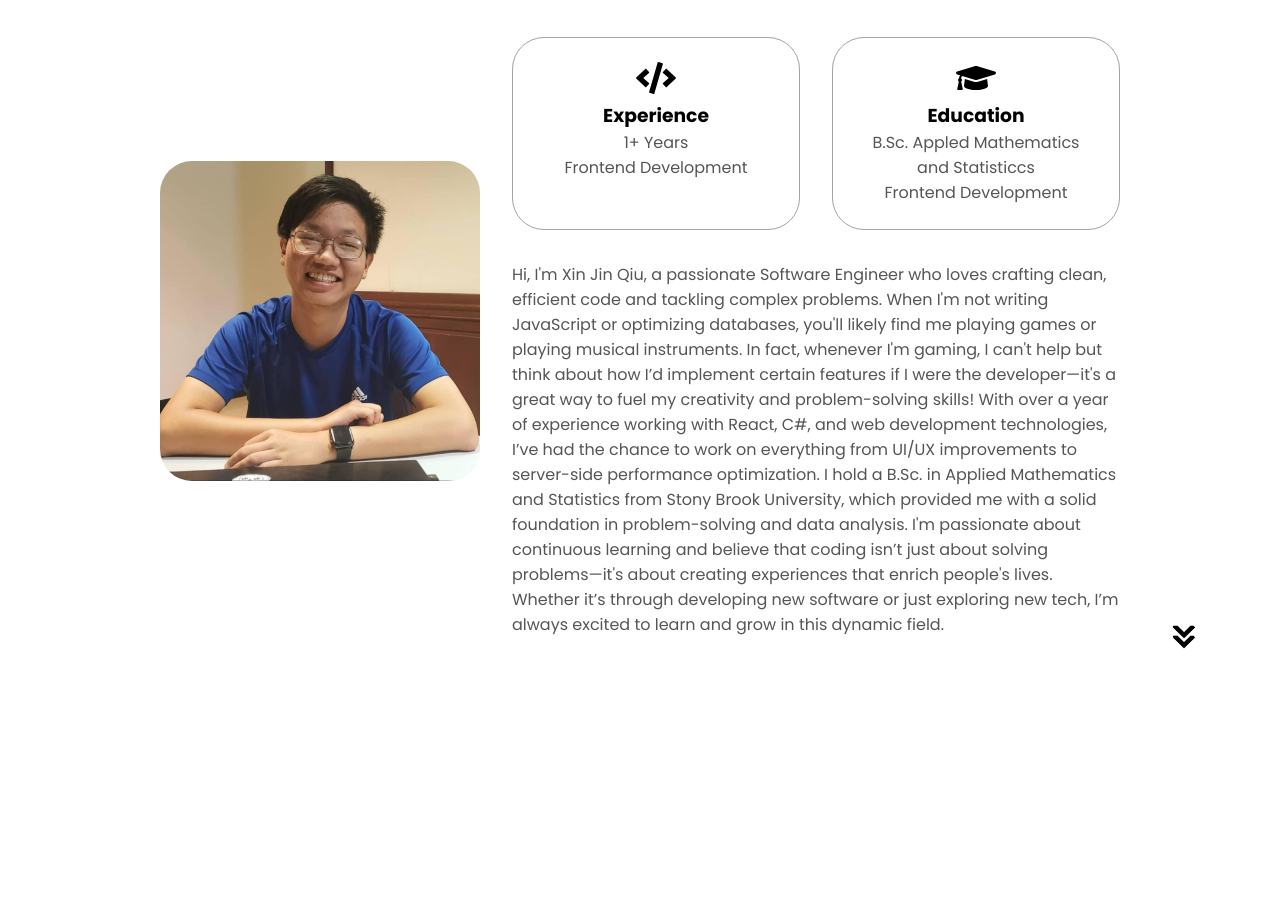
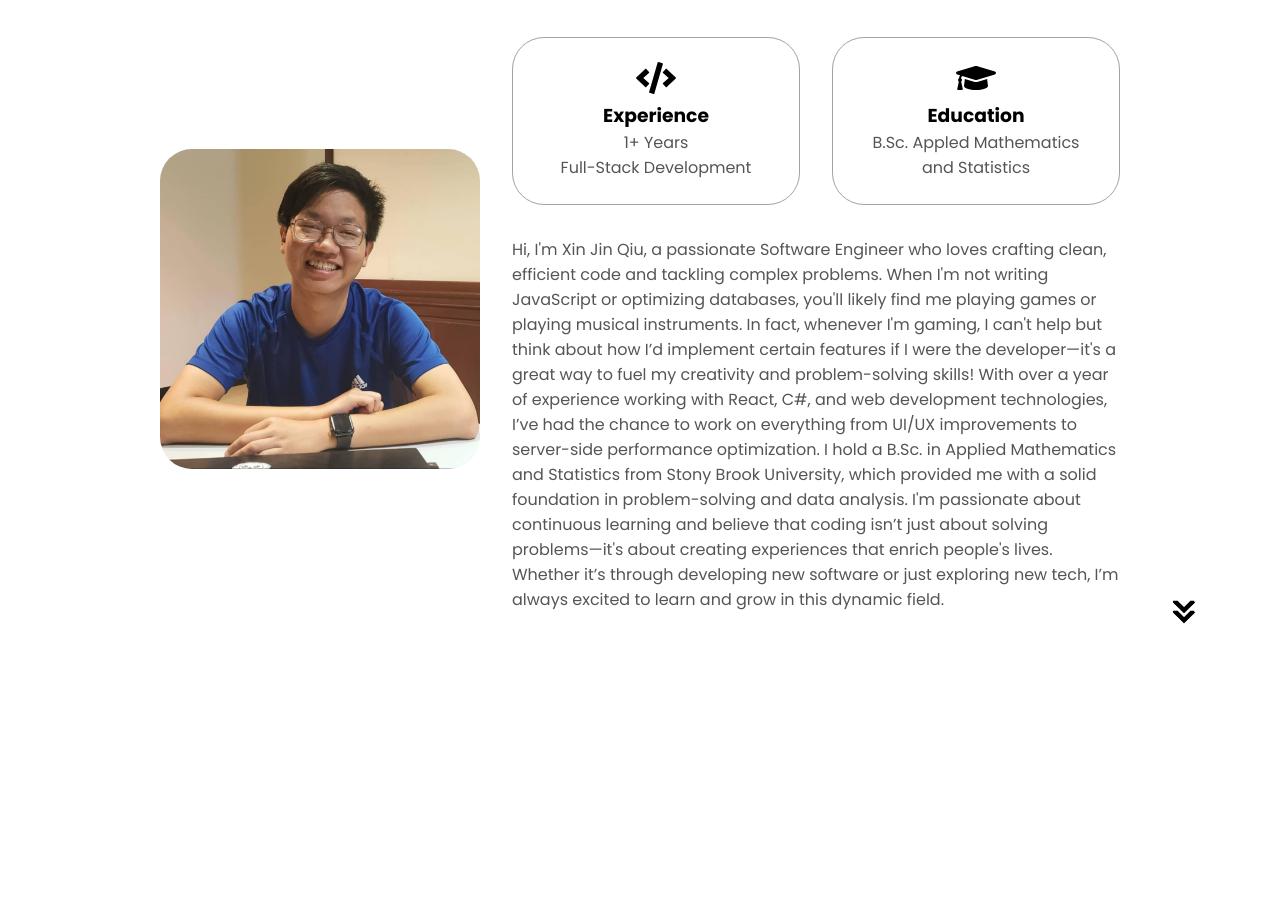
Before and after one commit to xjqiu28/Personal-Portfolio, a React (Vite) app: page / in a window 1280 px wide. Shown: the part 780-1691 px from the top of the page. Built offline with nearby package versions, Linux system fonts and the light colour scheme.

Commit message:
Fixed Spelling

```diff
--- a/src/components/About.jsx
+++ b/src/components/About.jsx
@@ -22,12 +22,12 @@ function About() {
                     <div className="details-container">
                         <FaCode size={40} color="black" className="icon"/>
                         <h3>Experience</h3>
-                        <p>1+ Years <br />Frontend Development</p>
+                        <p>1+ Years <br />Full-Stack Development</p>
                     </div>
                     <div className="details-container">
                     <FaGraduationCap size={40} color="black" className="icon"/>
                         <h3>Education</h3>
-                        <p>B.Sc. Appled Mathematics and Statisticcs<br />Frontend Development</p>
+                        <p>B.Sc. Appled Mathematics and Statistics</p>
                     </div>
                 </div>
                 <div className="text-container">
```
